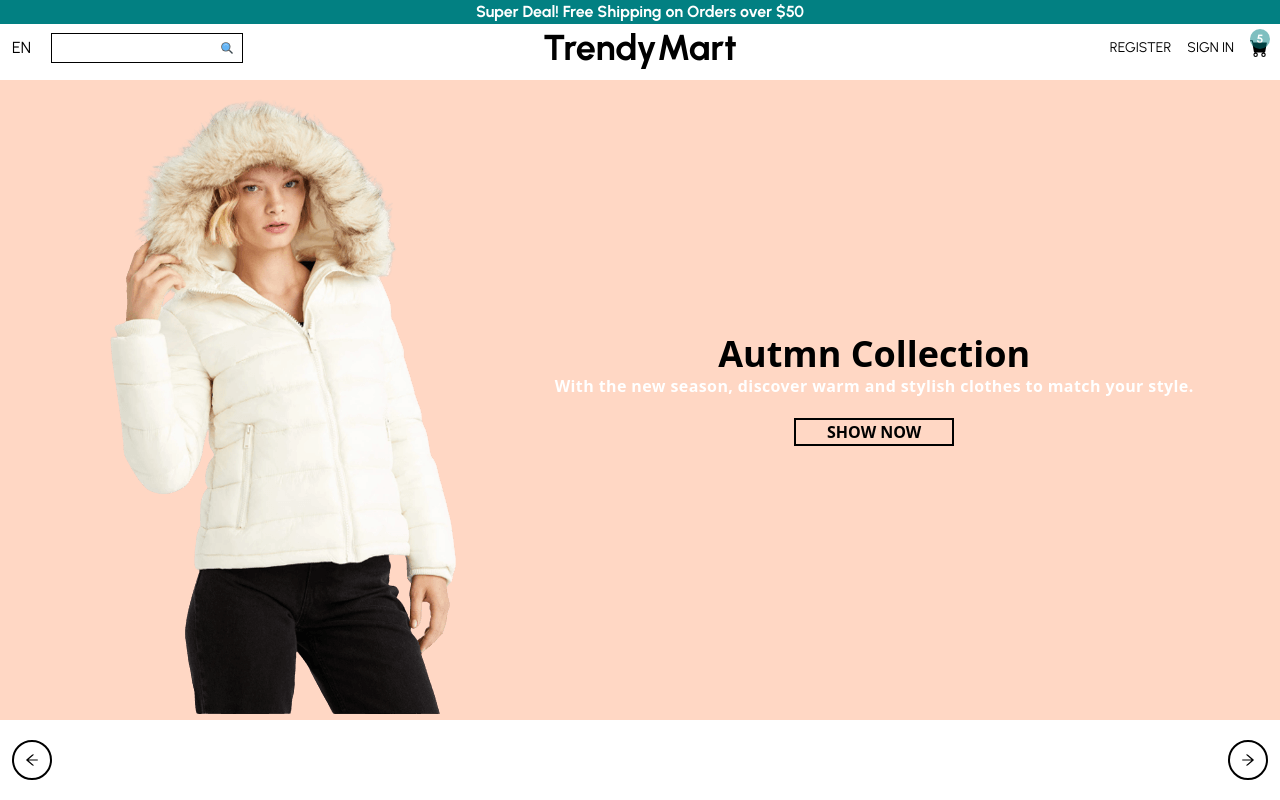
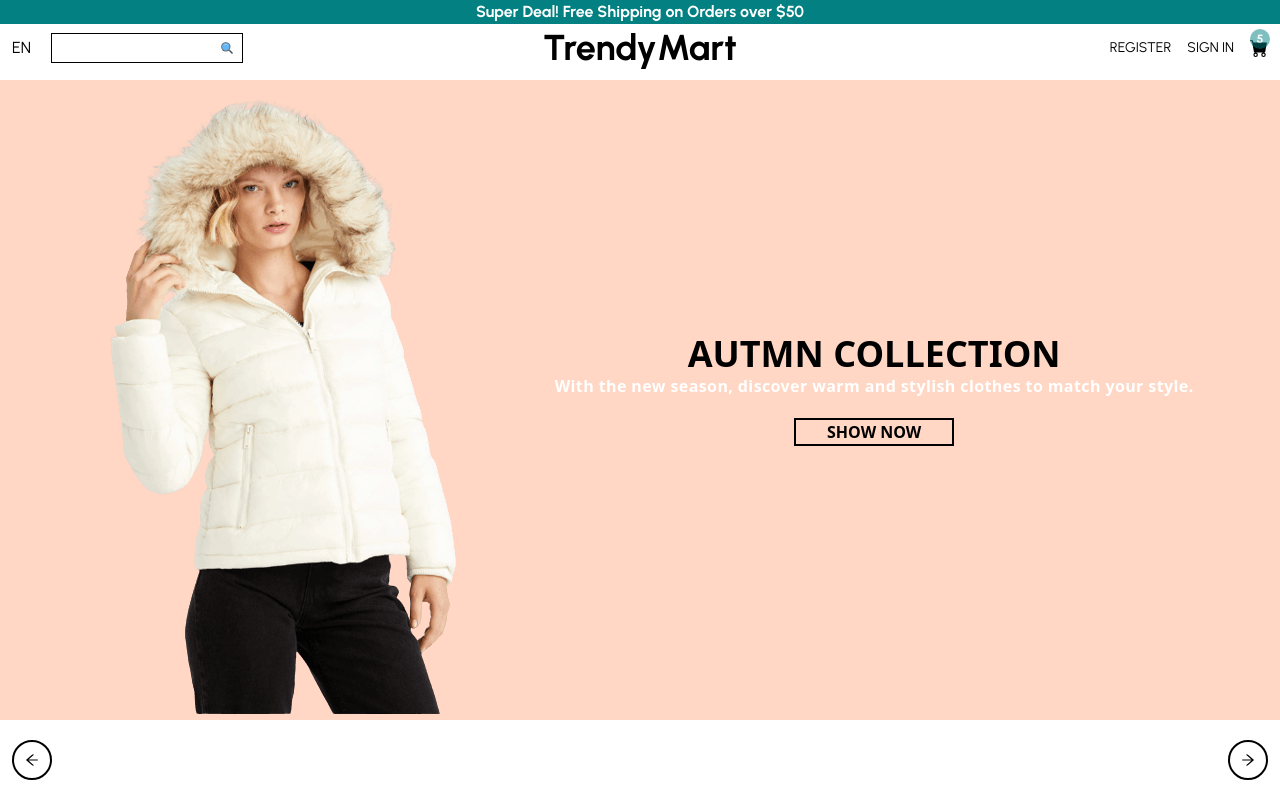
Before and after one commit to Anzcyent/trendymart-client, a React (Vite) app: page / in a window 1280 px wide. Built offline with nearby package versions, Linux system fonts and the light colour scheme.

Commit message:
slide change

```diff
--- a/src/containers/Carousel.jsx
+++ b/src/containers/Carousel.jsx
@@ -18,7 +18,7 @@ const Carousel = () => {
           <img src={item.image} className="w-60 sm:w-auto" alt="carousel-image" />
 
           <div className="flex flex-col text-center">
-            <h2 className="text-4xl font-bold ">{item.title}</h2>
+            <h2 className="text-4xl font-bold uppercase">{item.title}</h2>
             <p
               className="font-semibold text-white tracking-wide"
               style={{ color: item.color }}
```
